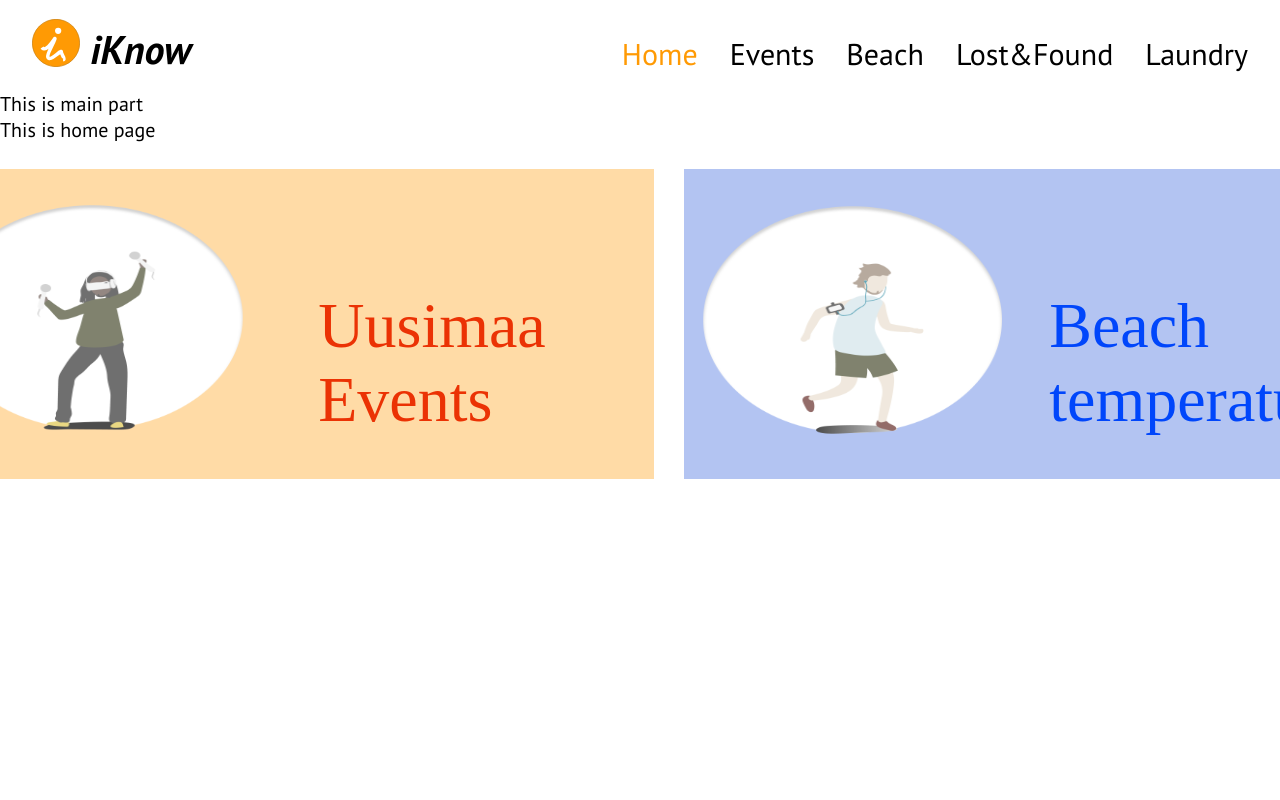
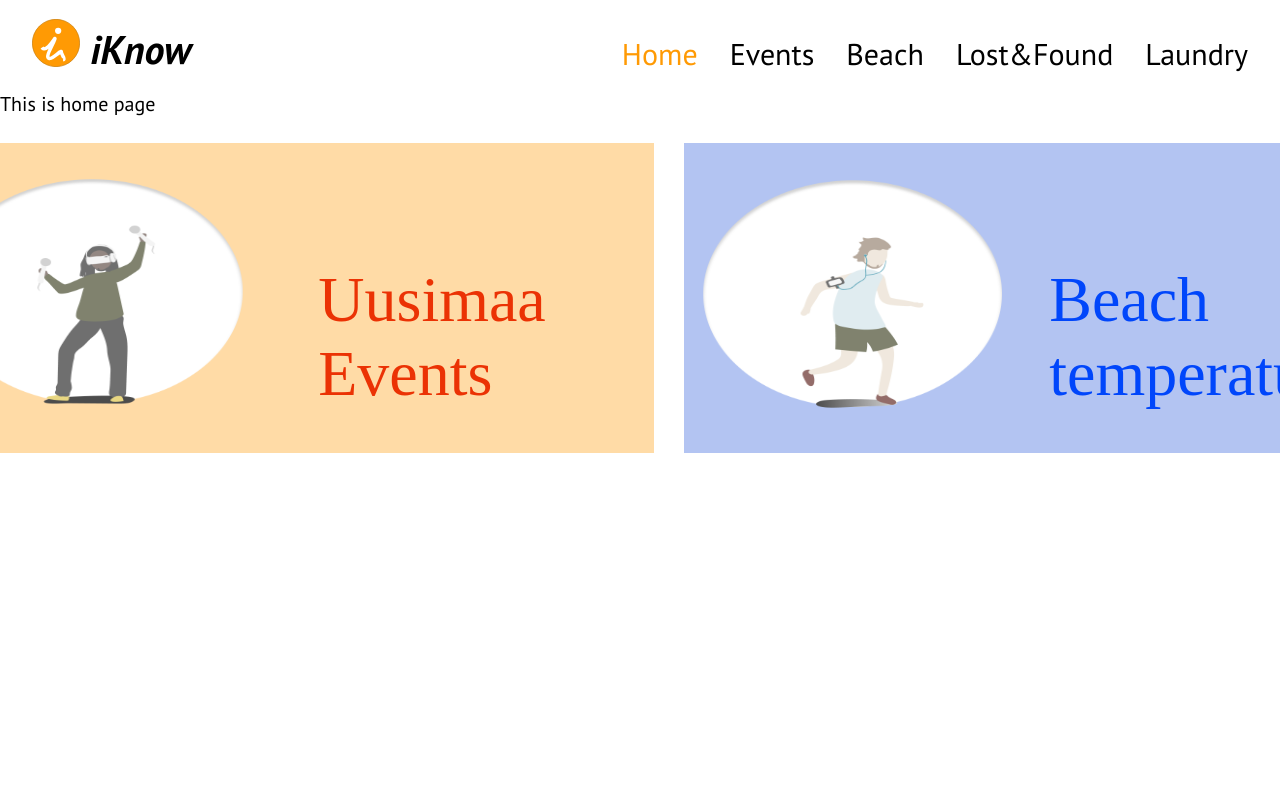
Before and after one commit to bch-team-summer-project/iknow, a React (Create React App) app: page / in a window 1280 px wide. Shown: the top 800 px of the page. Built offline with nearby package versions, Linux system fonts and the light colour scheme.

Commit message:
prepared for merging

```diff
--- a/src/Main/Main.js
+++ b/src/Main/Main.js
@@ -6,14 +6,13 @@ import Home from "./Home";
 const Main = () => {
   return (
     <main>
-      This is main part
       <Switch>
         <Route path="/" exact>
           <Home />
         </Route>
         <Route path="/events"></Route>
         <Route path="/water">
-          <Beaches/>
+          <Beaches />
         </Route>
         <Route path="/lost"></Route>
         <Route path="/laundry"></Route>
```
